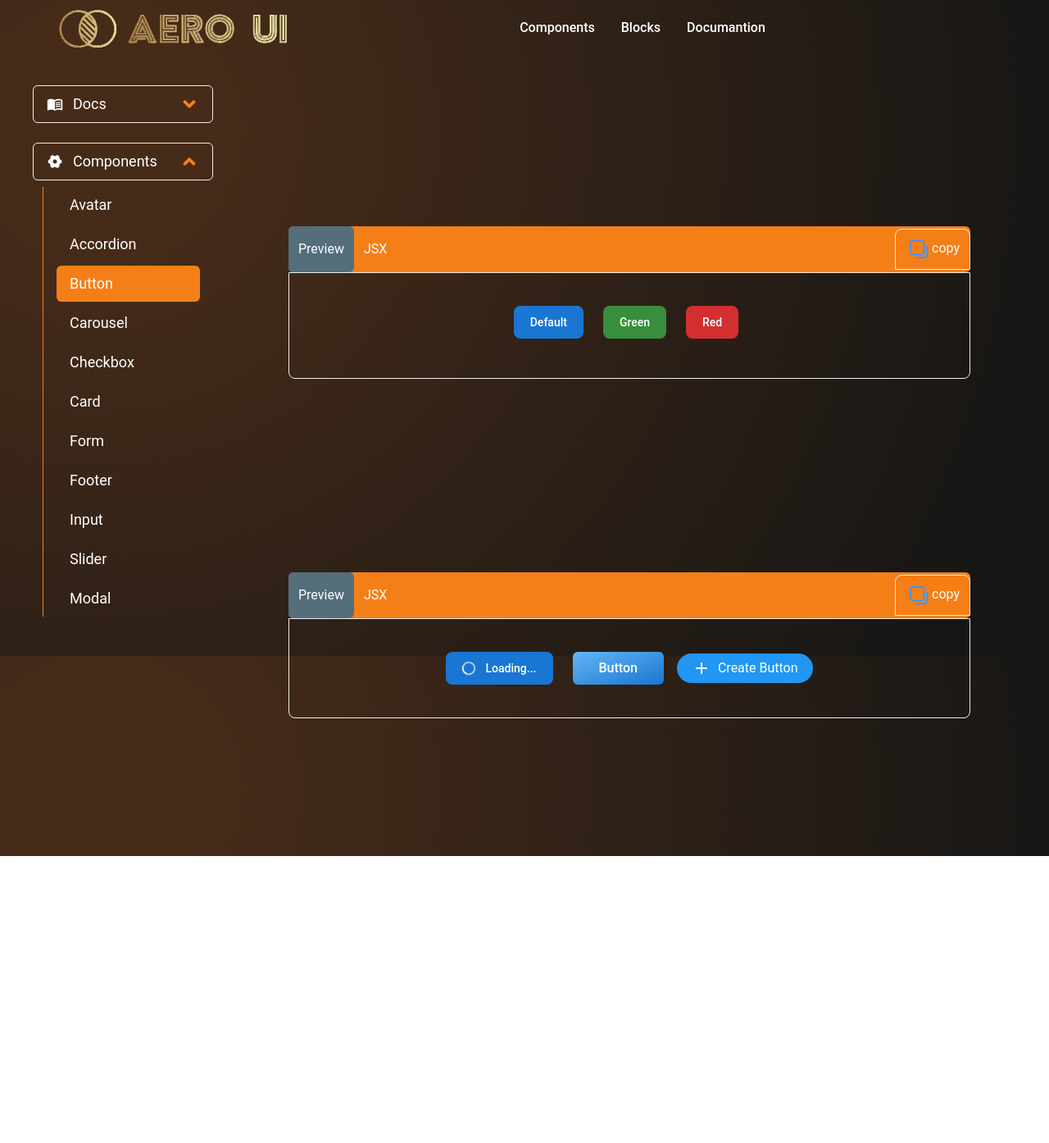
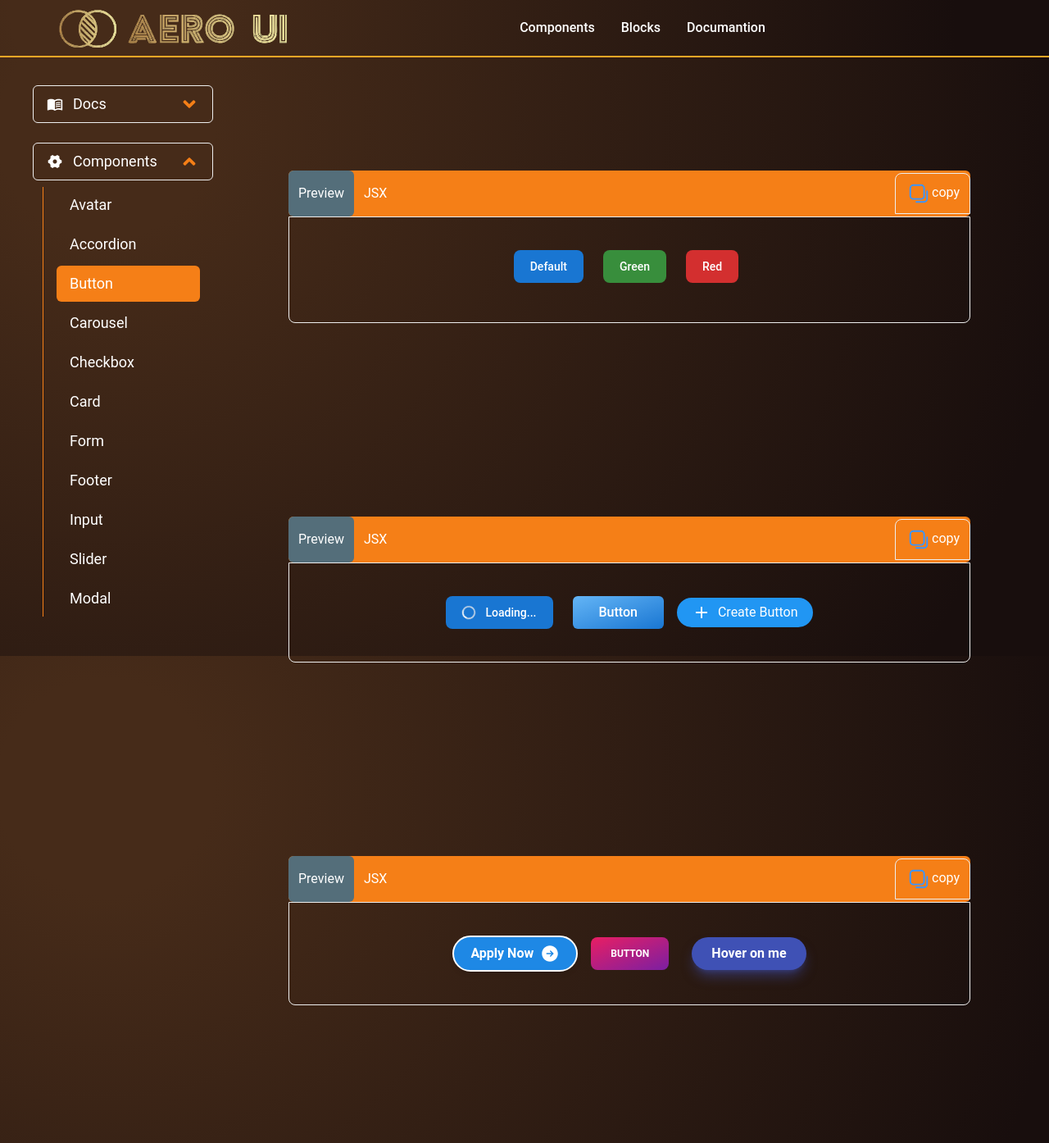
Before and after one commit to akash-khan-311/softui, a React (Vite) app: page /components/button in a window 1280 px wide. Shown: the whole page at 82% size. Before the commit the page ends 1044 px from the top, so only its background shows below. Built offline with nearby package versions, Linux system fonts and the light colour scheme.

Commit message:
add more button

```diff
--- a/src/UIcomponents/Button/Button.jsx
+++ b/src/UIcomponents/Button/Button.jsx
@@ -23,10 +23,12 @@ const Button = () => {
             Green
           </button>
           <div>
-            <button type="button" className="focus:outline-none text-white bg-red-700 hover:bg-red-800 focus:ring-4 focus:ring-red-300 font-medium rounded-lg text-sm px-5 py-2.5 me-2 mb-2 dark:bg-red-600 dark:hover:bg-red-700 dark:focus:ring-red-900">
+            <button
+              type="button"
+              className="focus:outline-none text-white bg-red-700 hover:bg-red-800 focus:ring-4 focus:ring-red-300 font-medium rounded-lg text-sm px-5 py-2.5 me-2 mb-2 dark:bg-red-600 dark:hover:bg-red-700 dark:focus:ring-red-900"
+            >
               Red
             </button>
-
           </div>
         </div>
       </CodeBox>
@@ -83,6 +85,16 @@ const Button = () => {
           </button>
         </div>
       </CodeBox>
+      <CodeBox stringCode={`<button className="relative flex items-center justify-center gap-2 px-5 py-2 bg-blue-600 border-2 border-white rounded-full shadow-md text-white font-bold text-base transition-all duration-300 ease-in-out hover:transform hover:scale-105 hover:border-opacity-0"><span>Apply Now</span><svg fill="currentColor" viewBox="0 0 24 24" className="w-6 h-6"><path clipRule="evenodd" d="M12 2.25c-5.385 0-9.75 4.365-9.75 9.75s4.365 9.75 9.75 9.75 9.75-4.365 9.75-9.75S17.385 2.25 12 2.25zm4.28 10.28a.75.75 0 000-1.06l-3-3a.75.75 0 10-1.06 1.06l1.72 1.72H8.25a.75.75 0 000 1.5h5.69l-1.72 1.72a.75.75 0 101.06 1.06l3-3z" fillRule="evenodd"/></svg></button>
+<button className="inline-block px-6 py-3 mr-3 font-bold text-center text-white uppercase align-middle transition-all rounded-lg cursor-pointer bg-gradient-to-tl from-purple-700 to-pink-500 leading-pro text-xs ease-soft-in tracking-tight-soft shadow-soft-md bg-150 bg-x-25 hover:scale-110 hover:rotate-2 hover:bg-pink-700 hover:text-pink-200 hover:shadow-lg active:opacity-85">Button</button>
+<button className="hover:brightness-110  hover:animate-pulse font-bold py-2 px-6 rounded-full bg-indigo-500 shadow-lg shadow-indigo-500/50 text-white">Hover on me</button>`}>
+        <div className="flex flex-wrap gap-4 justify-evenly items-center ">
+        <button className="relative flex items-center justify-center gap-2 px-5 py-2 bg-blue-600 border-2 border-white rounded-full shadow-md text-white font-bold text-base transition-all duration-300 ease-in-out hover:transform hover:scale-105 hover:border-opacity-0"><span>Apply Now</span><svg fill="currentColor" viewBox="0 0 24 24" className="w-6 h-6"><path clipRule="evenodd" d="M12 2.25c-5.385 0-9.75 4.365-9.75 9.75s4.365 9.75 9.75 9.75 9.75-4.365 9.75-9.75S17.385 2.25 12 2.25zm4.28 10.28a.75.75 0 000-1.06l-3-3a.75.75 0 10-1.06 1.06l1.72 1.72H8.25a.75.75 0 000 1.5h5.69l-1.72 1.72a.75.75 0 101.06 1.06l3-3z" fillRule="evenodd"/></svg></button>
+<button className="inline-block px-6 py-3 mr-3 font-bold text-center text-white uppercase align-middle transition-all rounded-lg cursor-pointer bg-gradient-to-tl from-purple-700 to-pink-500 leading-pro text-xs ease-soft-in tracking-tight-soft shadow-soft-md bg-150 bg-x-25 hover:scale-110 hover:rotate-2 hover:bg-pink-700 hover:text-pink-200 hover:shadow-lg active:opacity-85">Button</button>
+<button className="hover:brightness-110  hover:animate-pulse font-bold py-2 px-6 rounded-full bg-indigo-500 shadow-lg shadow-indigo-500/50 text-white">Hover on me</button>
+
+        </div>
+      </CodeBox>
     </div>
   );
 };
--- a/src/components/Navbar.jsx
+++ b/src/components/Navbar.jsx
@@ -63,7 +63,7 @@ const Navbar = () => {
   };
 
   return (
-    <nav className="mx-auto  ">
+    <nav className="mx-auto fixed w-full  border-b-2 navbar border-orange-400 z-[600]">
       <div className="flex items-center justify-between container mx-auto px-5 lg:px-0">
         <Link to={"/"}>
           <Typography
--- a/src/index.css
+++ b/src/index.css
@@ -6,7 +6,17 @@ body {
   background-image: radial-gradient(
     circle farthest-corner at 10% 20%,
     rgba(70, 43, 25, 1) 10%,
-    rgb(22, 22, 21) 90%
+    rgb(24, 14, 13) 90%
+  );
+  background-attachment: fixed;
+}
+
+.navbar {
+  scroll-behavior: smooth;
+  background-image: radial-gradient(
+    circle farthest-corner at 10% 20%,
+    rgba(70, 43, 25, 1) 10%,
+    rgb(24, 14, 13) 90%
   );
   background-attachment: fixed;
 }
```
